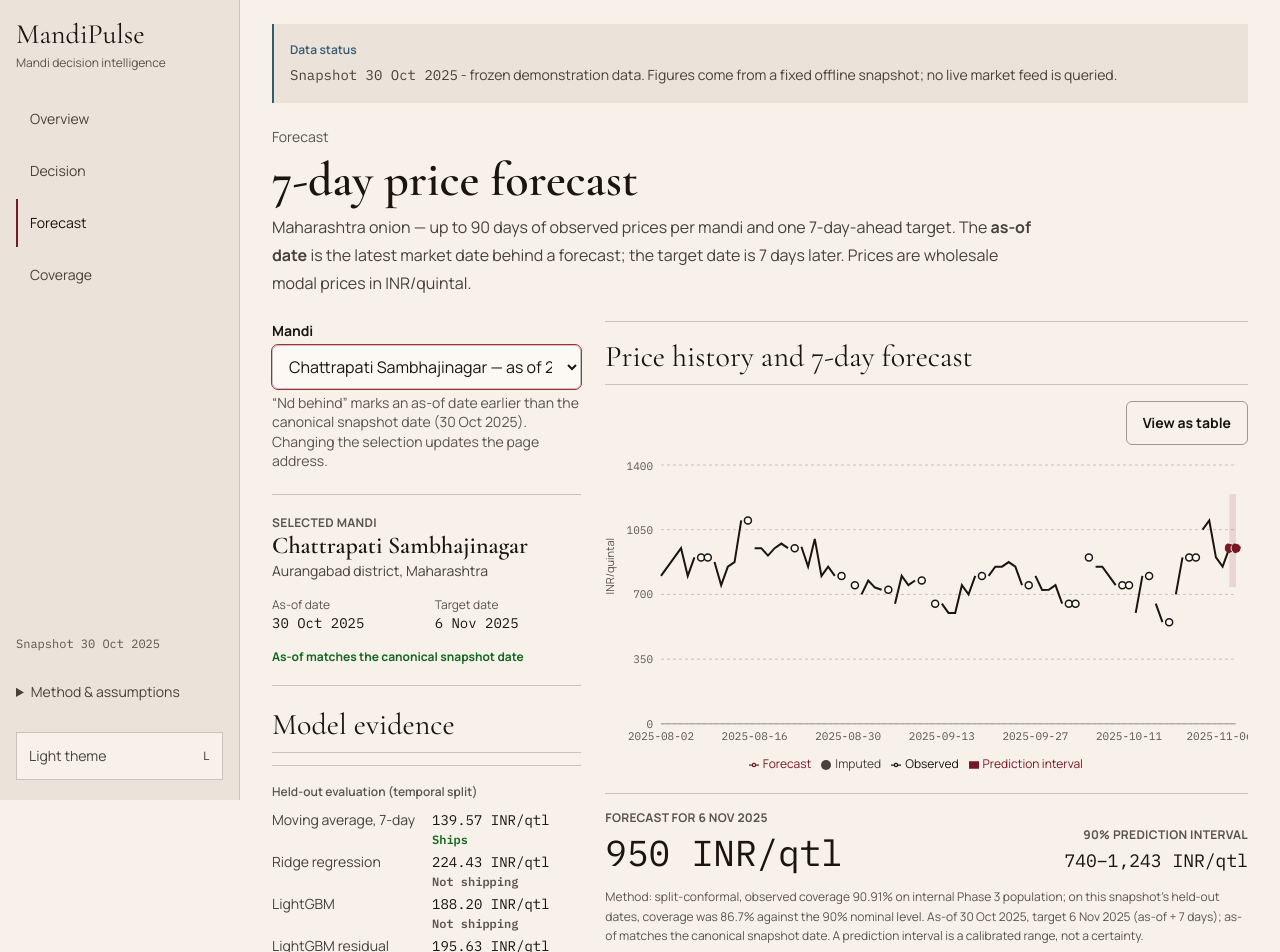
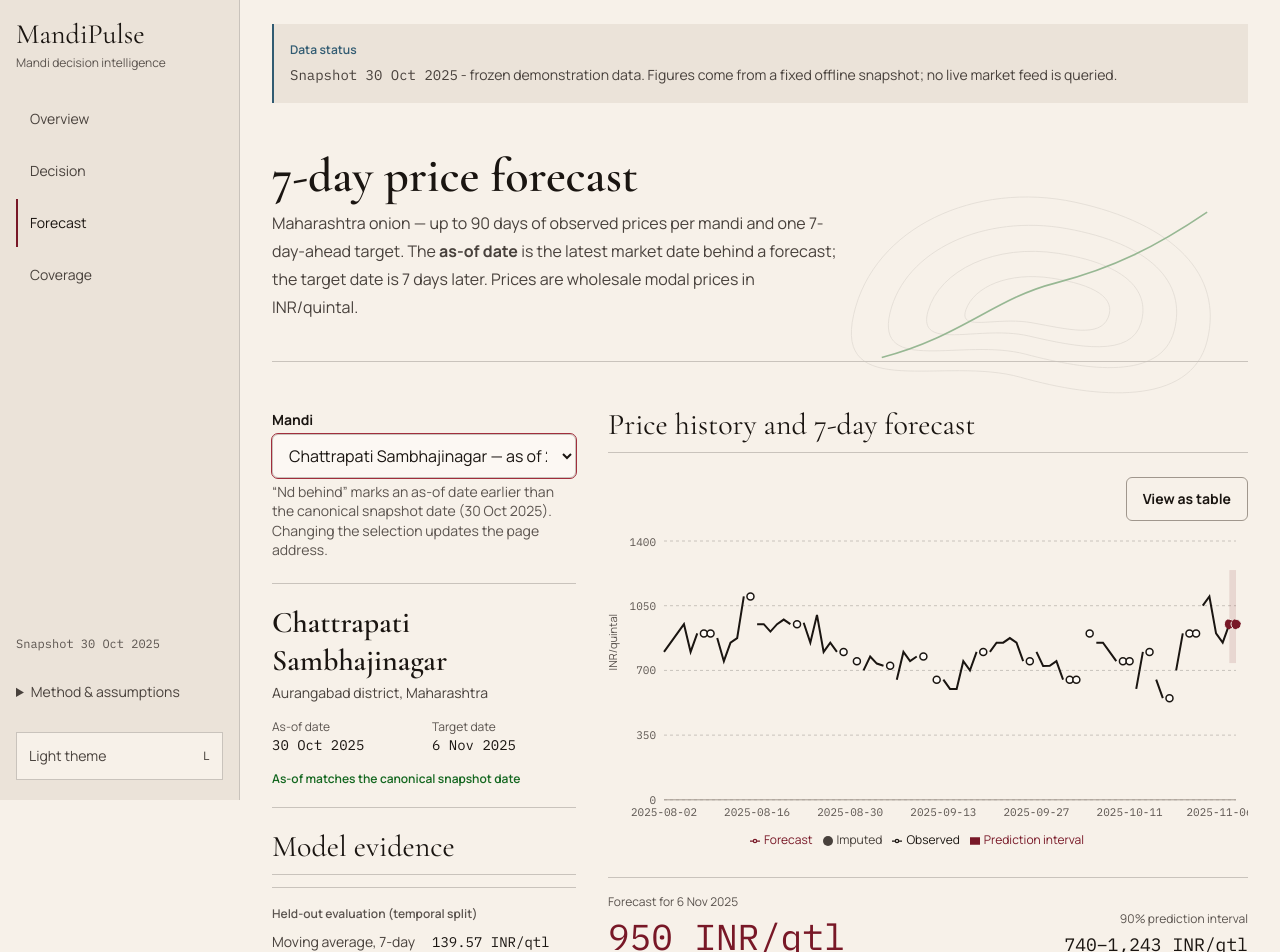
Before and after one commit to kaustubh-dot/MandiPulse, a Next.js app in the folder web/: page /forecast in a window 1280 px wide. Shown: the top 952 px of the page. Built offline with nearby package versions, Linux system fonts and the light colour scheme.

Commit message:
design: translate forecast and coverage to quiet exchange

```diff
--- a/web/src/app/forecast/page.tsx
+++ b/web/src/app/forecast/page.tsx
@@ -10,7 +10,7 @@ const ForecastChart = dynamic(() => import("@/components/ForecastChart"), {
     <div
       role="img"
       aria-label="Price chart loading"
-      className="h-[320px] w-full rounded-panel border border-rule bg-paper-2"
+      className="h-[320px] w-full border-y border-rule bg-paper-2"
     />
   ),
 });
@@ -24,6 +24,7 @@ import {
   TextLink,
   buttonClass,
 } from "@/components/ui/primitives";
+import { ContourField } from "@/components/visual/ContourField";
 import {
   loadBacktest,
   loadForecasts,
@@ -83,15 +84,15 @@ function ForecastSkeleton() {
   return (
     <div className="space-y-6" role="status" aria-live="polite" aria-busy="true">
       <span className="sr-only">Loading forecast workbench…</span>
-      <div className="h-28 max-w-2xl animate-pulse rounded-panel bg-paper-2" />
+      <div className="h-28 max-w-2xl animate-pulse rounded bg-paper-2" />
       <div className="grid grid-cols-1 gap-6 lg:grid-cols-12">
         <div className="space-y-6 lg:col-span-4">
-          <div className="h-[74px] animate-pulse rounded-panel bg-paper-2" />
-          <div className="h-56 animate-pulse rounded-panel bg-paper-2" />
-          <div className="h-72 animate-pulse rounded-panel bg-paper-2" />
+          <div className="h-[74px] animate-pulse rounded bg-paper-2" />
+          <div className="h-56 animate-pulse rounded bg-paper-2" />
+          <div className="h-72 animate-pulse rounded bg-paper-2" />
         </div>
         <div className="lg:col-span-8">
-          <div className="h-[620px] animate-pulse rounded-panel bg-paper-2" />
+          <div className="h-[620px] animate-pulse rounded bg-paper-2" />
         </div>
       </div>
     </div>
@@ -191,7 +192,6 @@ function ForecastView() {
     return (
       <div className="space-y-6">
         <PageHeader
-          eyebrow="Forecast"
           title="Price forecast"
           intro="Maharashtra onion mandi price outlook."
         />
@@ -223,7 +223,6 @@ function ForecastView() {
       <div className="space-y-6">
         <SnapshotNotice />
         <PageHeader
-          eyebrow="Forecast"
           title={`${meta.forecast_horizon_days}-day price forecast`}
           intro="Maharashtra onion."
         />
@@ -252,11 +251,11 @@ function ForecastView() {
   });
 
   return (
-    <div className="space-y-6">
+    <div data-layout="quiet-forecast" className="space-y-12">
       <SnapshotNotice />
 
+      <div className="relative isolate grid gap-8 border-b border-rule pb-10 lg:grid-cols-[minmax(0,0.9fr)_minmax(18rem,0.6fr)]">
         <PageHeader
-        eyebrow="Forecast"
           title={`${meta.forecast_horizon_days}-day price forecast`}
           intro={
             <>
@@ -268,6 +267,8 @@ function ForecastView() {
             </>
           }
         />
+        <ContourField className="absolute inset-y-0 right-0 -z-10 hidden w-[44%] opacity-[0.45] sm:block" />
+      </div>
 
       {staleDays > 0 ? (
         <StatusNotice tone="warning" title="Stale as-of date">
@@ -278,7 +279,7 @@ function ForecastView() {
         </StatusNotice>
       ) : null}
 
-      <div className="grid grid-cols-1 gap-6 lg:grid-cols-12">
+      <div className="grid grid-cols-1 gap-8 lg:grid-cols-12">
         {/* Context column */}
         <div className="space-y-6 lg:col-span-4">
           <SelectField
@@ -292,13 +293,10 @@ function ForecastView() {
 
           <Panel className="space-y-4">
             <div>
-              <p className="text-xs font-bold uppercase tracking-wide text-muted">
-                Selected mandi
-              </p>
-              <h2 className="font-display text-2xl leading-tight text-ink">
+              <h2 className="font-display text-3xl leading-tight text-ink">
                 {mandiName}
               </h2>
-              <p className="text-sm text-ink-2">
+              <p className="mt-1 text-sm text-ink-2">
                 {selectedMandi?.district_name ?? EM_DASH} district, Maharashtra
               </p>
             </div>
@@ -317,7 +315,7 @@ function ForecastView() {
             </dl>
 
             <p
-              className={`text-xs font-bold ${
+              className={`text-xs font-semibold ${
                 staleDays > 0 ? "text-warning" : "text-success"
               }`}
             >
@@ -348,8 +346,7 @@ function ForecastView() {
         </div>
 
         {/* Chart column */}
-        <div className="lg:col-span-8">
-          <Panel className="space-y-4">
+        <div className="space-y-6 lg:col-span-8">
           <SectionHeading>
             Price history and {meta.forecast_horizon_days}-day forecast
           </SectionHeading>
@@ -371,18 +368,18 @@ function ForecastView() {
           <div className="border-t border-rule pt-4">
             <div className="flex flex-wrap items-end justify-between gap-x-6 gap-y-3">
               <div>
-                  <p className="text-xs font-bold uppercase tracking-wide text-muted">
+                <p className="text-xs text-muted">
                   Forecast for {formatDateIso(forecastDate)}
                 </p>
-                  <p className="numeric mt-1 text-4xl font-bold leading-tight text-ink">
+                <p className="numeric mt-1 text-4xl font-semibold leading-tight text-accent">
                   {formatInrPerQtl(selectedForecast.forecast_price_inr_qtl)}
                 </p>
               </div>
               <div className="text-right">
-                  <p className="text-xs font-bold uppercase tracking-wide text-muted">
+                <p className="text-xs text-muted">
                   {nominalPct}% prediction interval
                 </p>
-                  <p className="numeric mt-1 text-lg text-ink">
+                <p className="numeric mt-1 text-lg font-semibold text-ink">
                   {formatInterval(
                     selectedForecast.lower_bound_inr_qtl,
                     selectedForecast.upper_bound_inr_qtl
@@ -391,7 +388,7 @@ function ForecastView() {
               </div>
             </div>
 
-              <p className="mt-3 text-xs leading-relaxed text-muted">
+            <p className="mt-4 text-xs leading-relaxed text-muted">
               Method: split-conformal, observed coverage 90.91% on internal Phase 3
               population; on this snapshot’s held-out dates, coverage was{" "}
               {formatPct(meta.empirical_coverage * 100, 1)} against the{" "}
@@ -419,7 +416,6 @@ function ForecastView() {
               </p>
             ) : null}
           </div>
-          </Panel>
         </div>
       </div>
     </div>
--- a/web/src/components/ForecastChart.tsx
+++ b/web/src/components/ForecastChart.tsx
@@ -81,12 +81,11 @@ function SeriesTooltip({
       style={{
         background: "var(--mp-surface)",
         border: "1px solid var(--mp-rule-strong)",
-        borderRadius: "var(--radius-control)",
+        borderRadius: "var(--radius-panel)",
         padding: "0.5rem 0.625rem",
-        boxShadow: "var(--shadow-whisper)",
       }}
     >
-      <p className="numeric font-bold text-ink">{formatDateIso(String(label))}</p>
+      <p className="numeric font-semibold text-ink">{formatDateIso(String(label))}</p>
       <dl className="mt-1 space-y-1">
         {seriesEntries.map((entry) => (
           <div key={entry.dataKey} className="flex items-baseline justify-between gap-3">
@@ -200,7 +199,7 @@ export default function ForecastChart({ history, forecast, forecastDate }: Props
           <ResponsiveContainer
             width="100%"
             height="100%"
-            initialDimension={{ width: 1, height: 1 }}
+            initialDimension={{ width: 600, height: 320 }}
           >
             <ComposedChart data={points} margin={{ top: 8, right: 12, bottom: 4, left: 0 }}>
               <CartesianGrid
@@ -294,7 +293,7 @@ export default function ForecastChart({ history, forecast, forecastDate }: Props
         </div>
       ) : (
         <div
-          className="overflow-x-auto rounded-control border border-rule bg-surface-raised"
+          className="overflow-x-auto border-y border-rule bg-transparent focus-visible:outline-2 focus-visible:outline-offset-2 focus-visible:outline-focus"
           role="region"
           aria-label="Chart series as a data table"
           tabIndex={0}
```
Also changed, not shown: 1 other file (tests, documents, lock files or other folders). Lines whose indentation alone changed are shown as unchanged.
